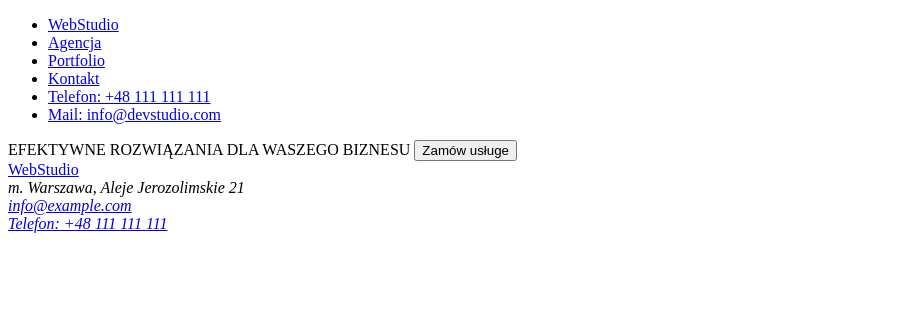
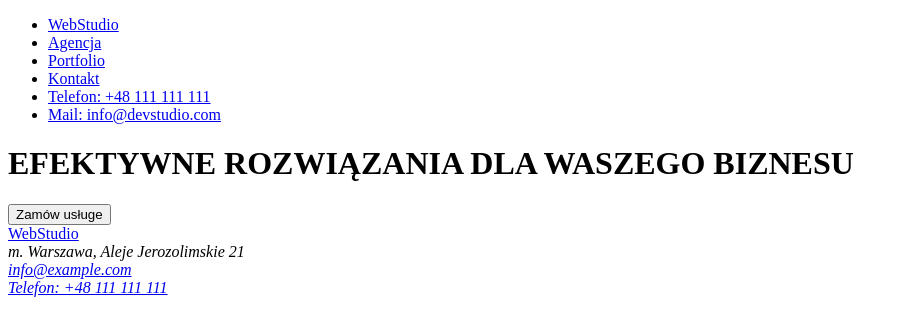
Before and after one commit to MrSweterek/goit-markup-hw-01, a plain HTML site: page index.html in a window 1280 px wide. Shown: the whole page, without its empty margins (0-909 px from the left). Drawn offline with Linux system fonts and the light colour scheme.

Commit message:
Update index.html

```diff
--- a/index.html
+++ b/index.html
@@ -16,13 +16,10 @@
           <li><a href="mailto:info@devstudio.com">Mail: info@devstudio.com</a></li>
         </ul>
       </nav>
-      <section>
-        <span>EFEKTYWNE ROZWIĄZANIA DLA WASZEGO BIZNESU</span>
-        <button>Zamów usługe</button>
-      </section>
   </header>
   <main>
-
+    <h1>EFEKTYWNE ROZWIĄZANIA DLA WASZEGO BIZNESU</h1>
+    <button>Zamów usługe</button>
   </main>
   <footer>
     <a href="#">WebStudio</a>
```
